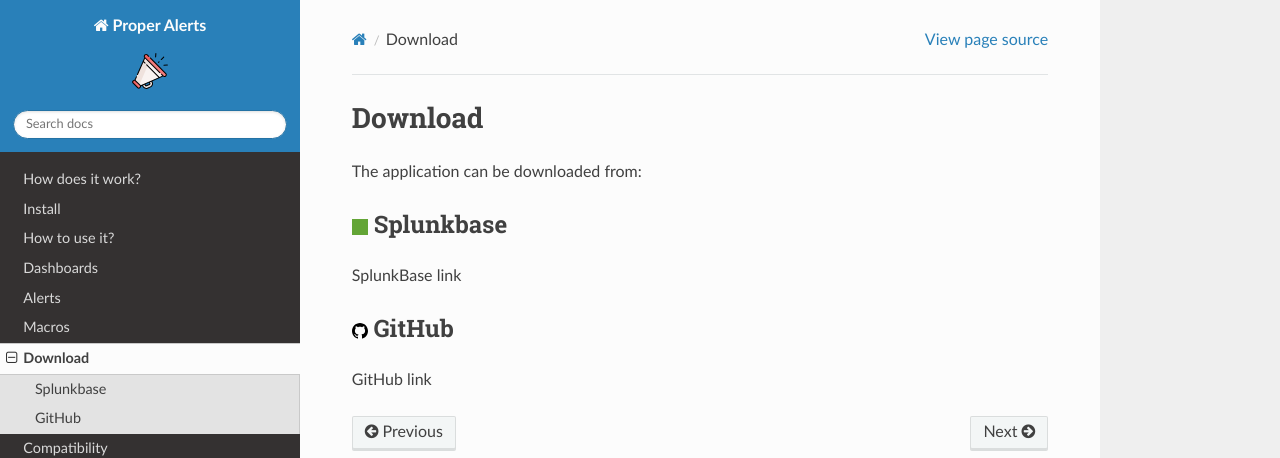
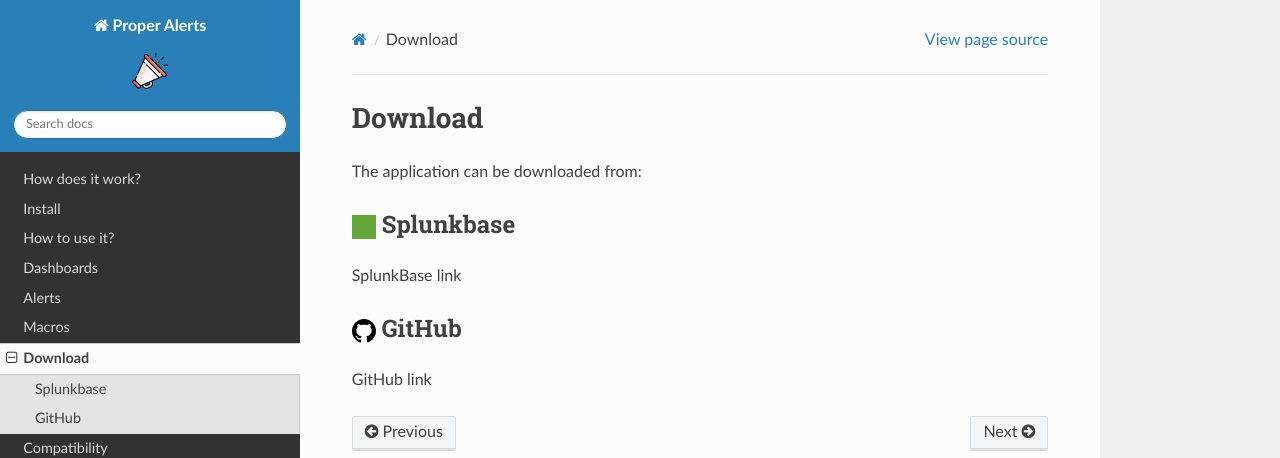
Before and after one commit to a-l-h/splunk-app-proper-alerts, a Sphinx documentation site: the page built from doc/download.rst, in a window 1280 px wide. Shown: the top 458 px of the page. Built offline with Sphinx 7.4.7 and the Read the Docs theme 2.0.0, drawn with Linux system fonts in a browser that asks for light colours.

Commit message:
Update download.rst

```diff
--- a/doc/download.rst
+++ b/doc/download.rst
@@ -7,7 +7,6 @@
 ###################
 
 .. |splunk| image:: img/splunk.svg
-            :width: 16 px
 
 SplunkBase link
 
@@ -15,6 +14,5 @@
 ###############
 
 .. |github| image:: img/github.svg
-            :width: 16 px
 
 GitHub link
```
